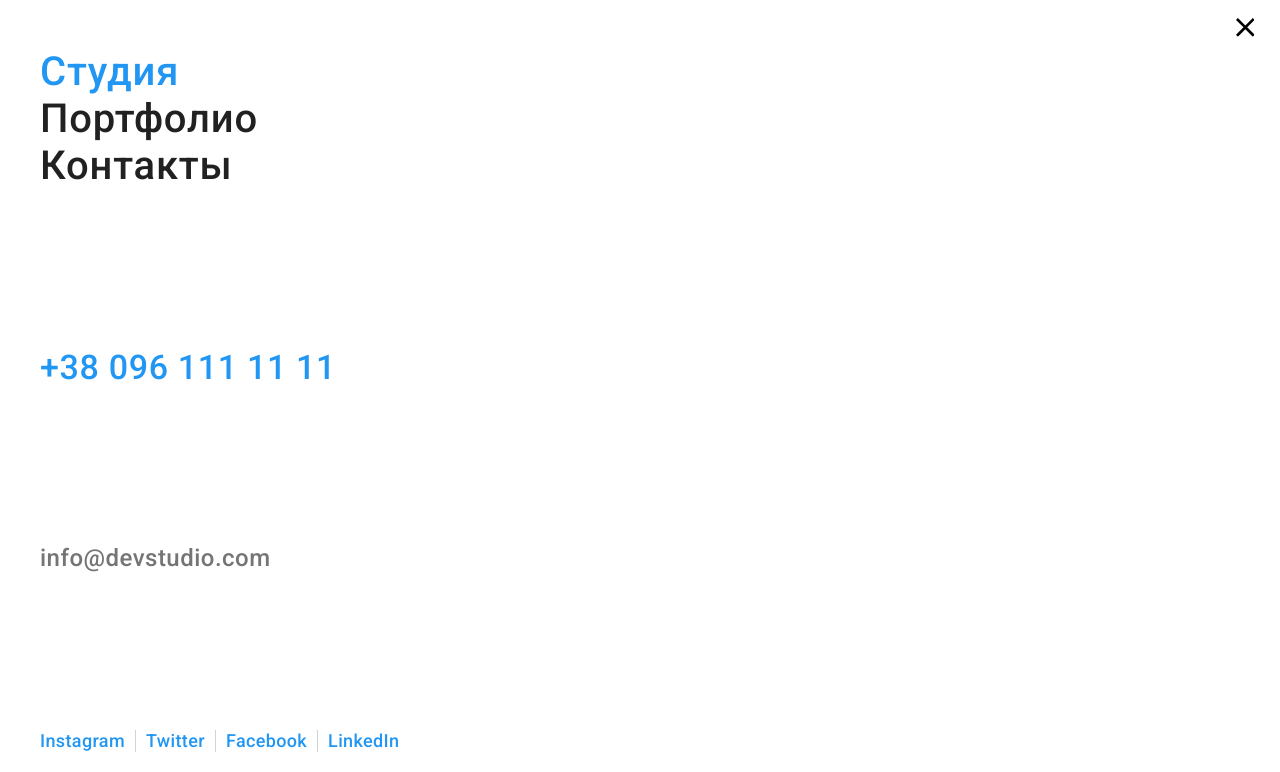
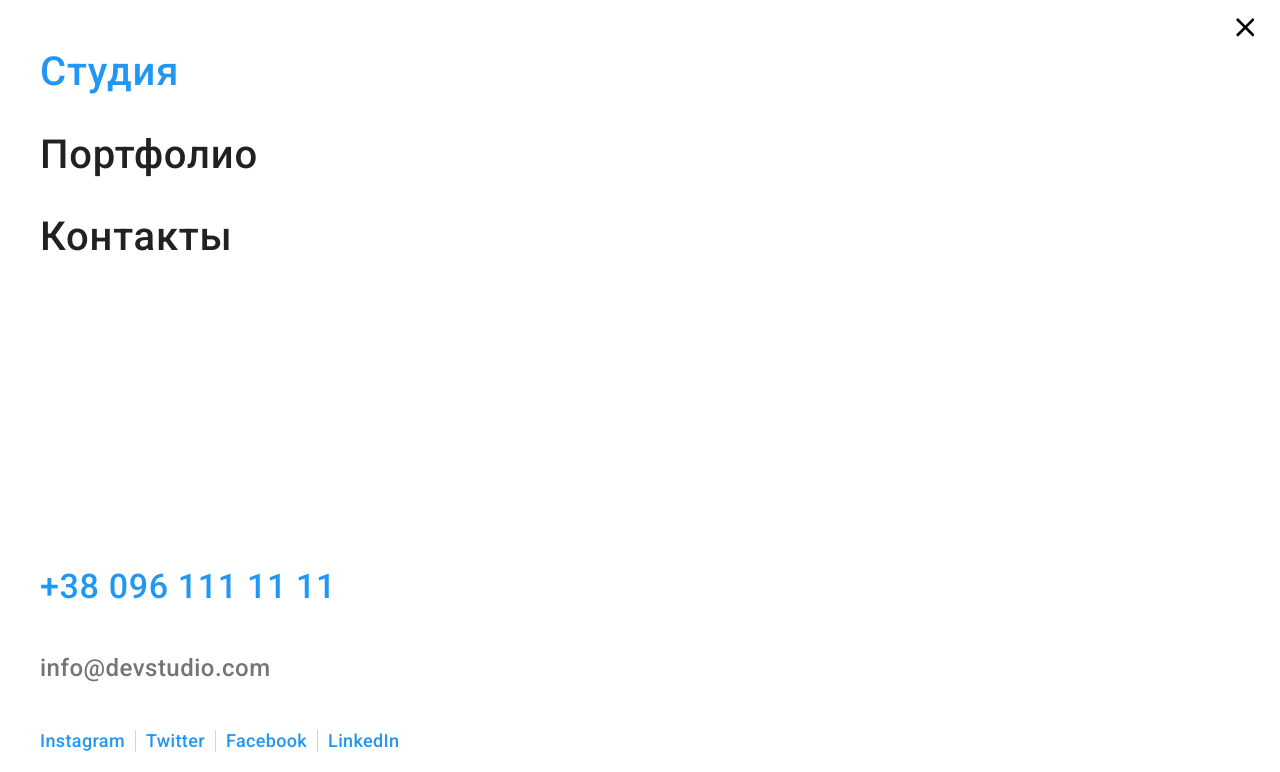
Before and after one commit to DramonBuster/goit-markup-hw-08, a plain HTML site: page index.html in a window 1280 px wide. Shown: the top 772 px of the page. Drawn offline with nearby package versions, Linux system fonts and the light colour scheme.

Commit message:
Исправлено меню

```diff
--- a/index.html
+++ b/index.html
@@ -515,6 +515,7 @@
                 </ul>
             </nav>
 
+            <div class="m-menu__addresses">
                 <a href="tel:+380961111111" class="m-menu__tel">+38 096 111 11 11</a>
                 <a href="mailto:info@devstudio.com" class="m-menu__email">info@devstudio.com</a>
 
@@ -524,6 +525,9 @@
                     <li class="m-menu__item"><a href="#" class="m-menu__link">Facebook</a></li>
                     <li class="m-menu__item"><a href="#" class="m-menu__link">LinkedIn</a></li>
                 </ul>
+            </div>
+
+
         </div>
 
         <script src="./js/modal.js"></script>
--- a/sass/components/_m-menu.scss
+++ b/sass/components/_m-menu.scss
@@ -35,6 +35,13 @@
     }
   }
 
+  &__nav-list {
+    height: 212px;
+    display: flex;
+    flex-direction: column;
+    justify-content: space-between;
+  }
+
   &__nav-link {
     font-weight: 500;
     font-size: 40px;
@@ -56,7 +63,7 @@
     flex-direction: column;
     justify-content: space-between;
     align-items: flex-start;
-    max-height: 212px;
+    height: 186px;
   }
 
   &__tel {
```
Also changed, not shown: css/main.css, css/main.min.css, 2 other files. Lines whose indentation alone changed are shown as unchanged.
